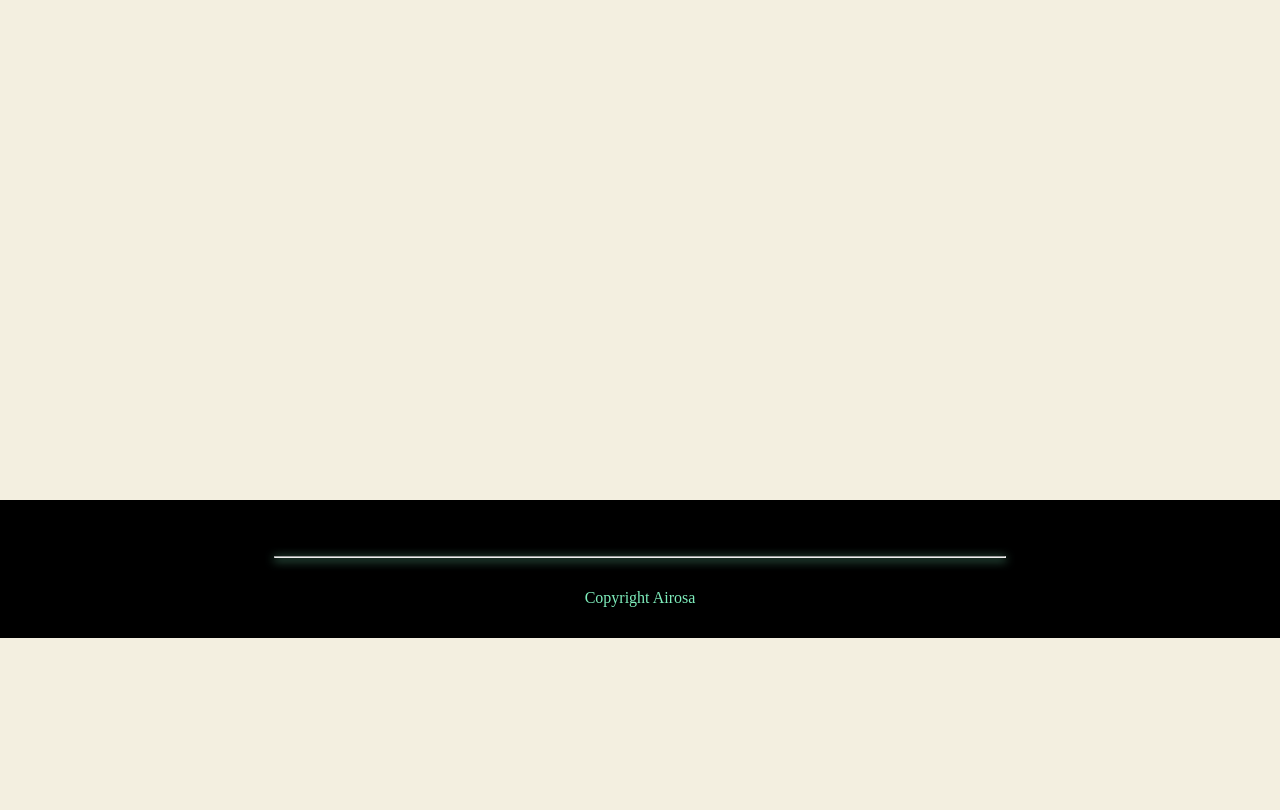
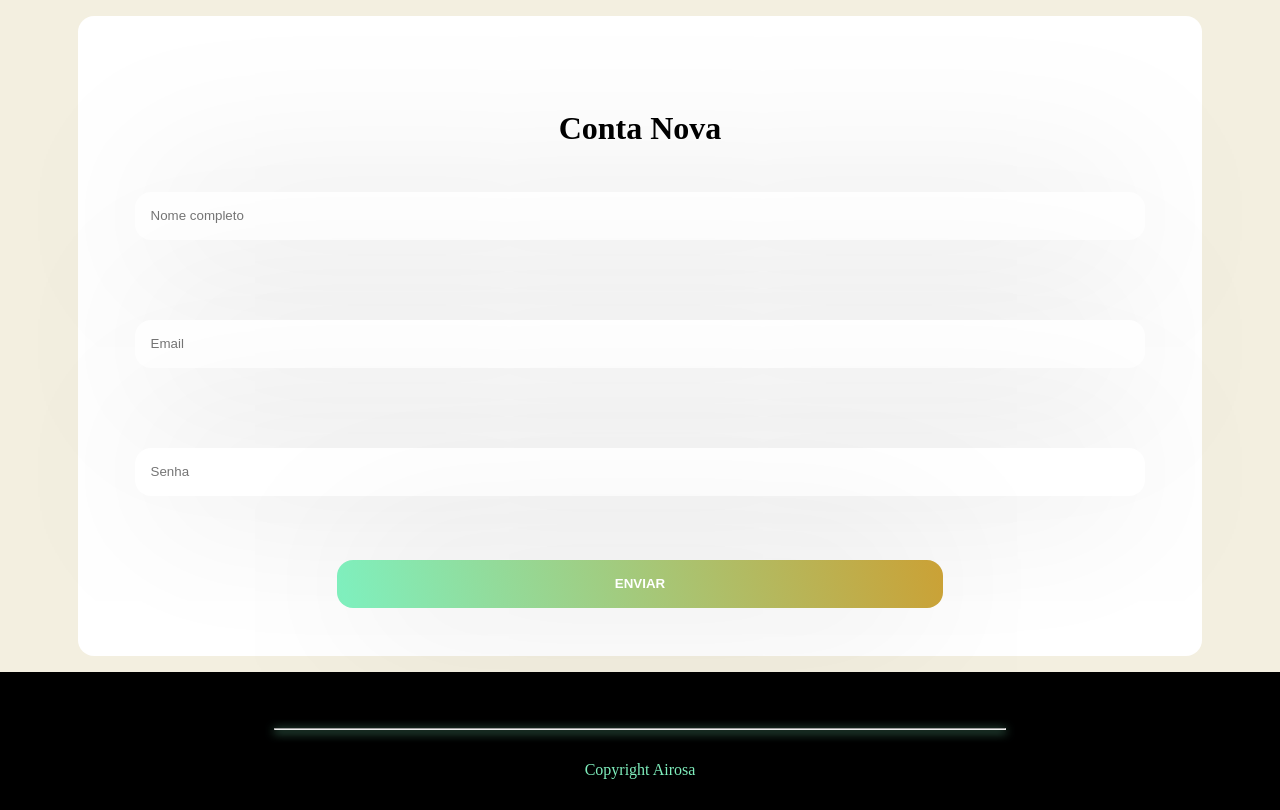
Before and after one commit to airosa32/Flask, a Flask app: page /conta_nova in a window 1280 px wide. Shown: the part 162-972 px from the top of the page. Before the commit the page ends 800 px from the top, so only its background shows below. Run offline with Flask 2, Linux system fonts and the light colour scheme; parts of the project's set-up code (start-up, migrations or seed data) failed here and were passed over; some libraries are stand-ins or nearby versions.

Commit message:
atualização

```diff
--- a/app/static/estilos/screen_280_pixel/style_conta_nova_screen_280px.css
+++ b/app/static/estilos/screen_280_pixel/style_conta_nova_screen_280px.css
@@ -4,8 +4,56 @@
         flex-direction: column;
         flex-wrap: wrap;
         align-items: center;
-        padding: 3rem;
+        padding: 1rem;
         font-weight: bold;
         flex: 1;
     }
+
+    #conta_nova form legend {
+        font-size: 2rem;
+        margin: 6rem 0 0 0;
+    }
+
+    #conta_nova form, #conta_nova div {
+        display: flex;
+        flex-direction: column;
+        flex-wrap: wrap;
+        align-items: center;
+        flex: 1;
+        background-color: white;
+        width: 90%;
+        border-radius: 1rem;
+    }
+
+    #conta_nova input {
+        width: 100%;
+        height: 3rem;
+        border-radius: 1rem;
+        box-sizing: border-box;
+        border: none;
+        outline: 0;
+        box-shadow:0 0 10rem -1.3rem var(--cor-3);
+        padding: 1rem;
+        margin: 3rem 0 2rem 0;
+    }
+
+    #conta_nova #enviar {
+        margin: 2rem 0 3rem 0;
+        width: 60%;
+        border: 0;
+        border-radius: 1rem;
+        cursor: pointer;
+        font-weight: bold;
+        color: white;
+        text-transform: uppercase;
+        background-image: linear-gradient(75deg, var(--cor-2),var(--cor-1),
+                                  var(--cor-2),var(--cor-1), var(--cor-2));
+        background-size: 400%;
+        background-position-x: 100%;
+        transition: 1s;
+    }
+
+    #conta_nova #enviar:hover {
+        background-position-x: 0%;
+    }
 }
--- a/app/templates/conta_nova.html
+++ b/app/templates/conta_nova.html
@@ -3,7 +3,17 @@
 {% block conteudo %}
 
 <main id="conta_nova">
+    <form action="/conta_nova">
+        <legend>Conta Nova</legend>
+        <div>
+            <input id="cor" name="nome" type="text" pattern="[a-zA-Z]+$" minlength="3" maxlength="10" required
+                placeholder="Nome completo">
+            <input id="usuario" name="usuario" type="email" placeholder="Email" required>
+            <input id="senha" name="senha" type="password" minlength="8" placeholder="Senha" required>
 
+            <input type="submit" value="Enviar" id="enviar">
+        </div>
+    </form>
 </main>
 
 {% endblock %}
```
